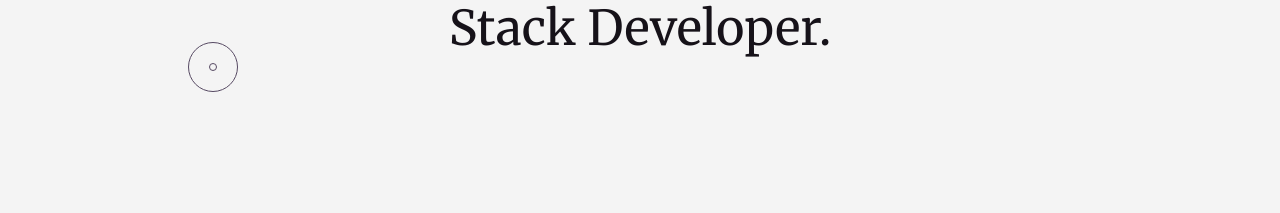
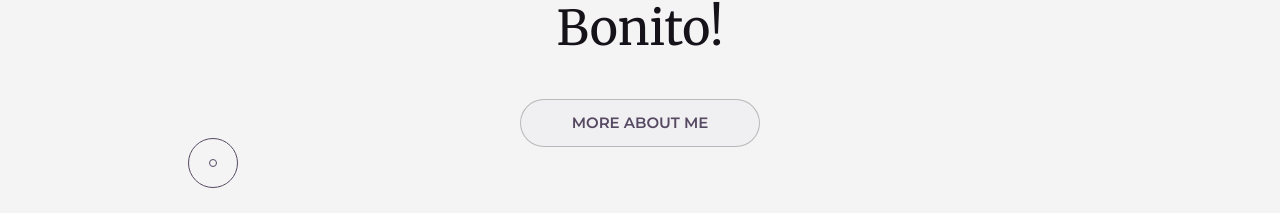
Before and after one commit to michelleykw/michelle, a React (Create React App) app: page / in a window 1280 px wide. Shown: the part 1424-1637 px from the top of the page. Built offline with nearby package versions, Linux system fonts and the light colour scheme.

Commit message:
Updated homepage

```diff
--- a/src/pages/Home.jsx
+++ b/src/pages/Home.jsx
@@ -89,6 +89,9 @@ const useStyles = makeStyles(theme => ({
     mb2: {
         marginBottom: theme.spacing(2)
     },
+    mt4: {
+        marginTop: theme.spacing(4)
+    },
     mb4: {
         marginBottom: theme.spacing(4)
     },
@@ -140,6 +143,14 @@ function Home() {
         );
     };
 
+    const renderAboutButton = (className, content) => {
+        return (
+            <Grid container justify="center" className={`${className}`}>
+                <MyButton content={content || "About Me"} onClick={goToAbout} className={`${classes.mb2}`}/>
+            </Grid>
+        );
+    };
+
     const renderIntro = () => {
         return (
             <Grid
@@ -151,11 +162,12 @@ function Home() {
                 <Grid container item xs={10} md={8} justify="center">
                     <Typography variant="h3" className={`${classes.textAlignCenter} ${classes.mb4} ${atLeastMediumScreen && classes.hoverCursor}`}>
                         {homeIntroduction}
+                        {renderAboutButton(classes.mt4, "More About Me")}
                         {atLeastMediumScreen && (
-                            <>
+                            <Grid>
                                 <div className={classes.cursor} style={{left: cursorX + 'px', top: cursorY + 'px'}} />
                                 <div className={classes.cursorDot} style={{left: cursorX + 'px', top: cursorY + 'px'}} />
-                            </>
+                            </Grid>
                         )}
                     </Typography>
                 </Grid>
@@ -179,9 +191,7 @@ function Home() {
                             <div className={classes.cursorDot} style={{left: cursorX + 'px', top: cursorY + 'px'}} />
                         </Grid>
                     )}
-                    <Grid container justify="center" className={classes.mb2}>
-                        <MyButton content="About Me" onClick={goToAbout} className={`${classes.mb2}`}/>
-                    </Grid>
+                    {renderAboutButton(classes.mb2)}
                 </Grid>
             </Grid>
         );
--- a/src/resources/constants.jsx
+++ b/src/resources/constants.jsx
@@ -143,7 +143,7 @@ export const education = [
 
 export const expertise = 'Product Management, Web Design and Development, Full Stack Development, Project Management, UI/UX Design';
 
-export const homeIntroduction = "Hello, I’m Michelle, currently a Product Manager (Associate) in the Tech industry! During my university days in NUS as a Computer Science major, I had interned with Love, Bonito as a Product Management Intern and GoalsMapper as a Full Stack Developer.";
+export const homeIntroduction = "Hello 👋🏻 I’m Michelle, an aspiring Product Manager and a NUS Computer Science graduate. I enjoy working on software products as a product manager, developer and designer. See my profile for more information on my past experiences in Sea Labs, GoalsMapper and Love, Bonito!";
 
 export const aboutIntroduction = "Hello there, nice to meet you! This is Michelle, a Product Manager (Associate) in the Tech industry. I had recently graduated from NUS with a Bachelor of Computing in Computer Science (Honours) and minor in Management. Back when I was on the NOC Singapore program, I discovered my passion in understanding the needs of people and coming up with tech solutions to address them. Product, Design, Development and Analysis drive my purpose in life ♡";
 
```
